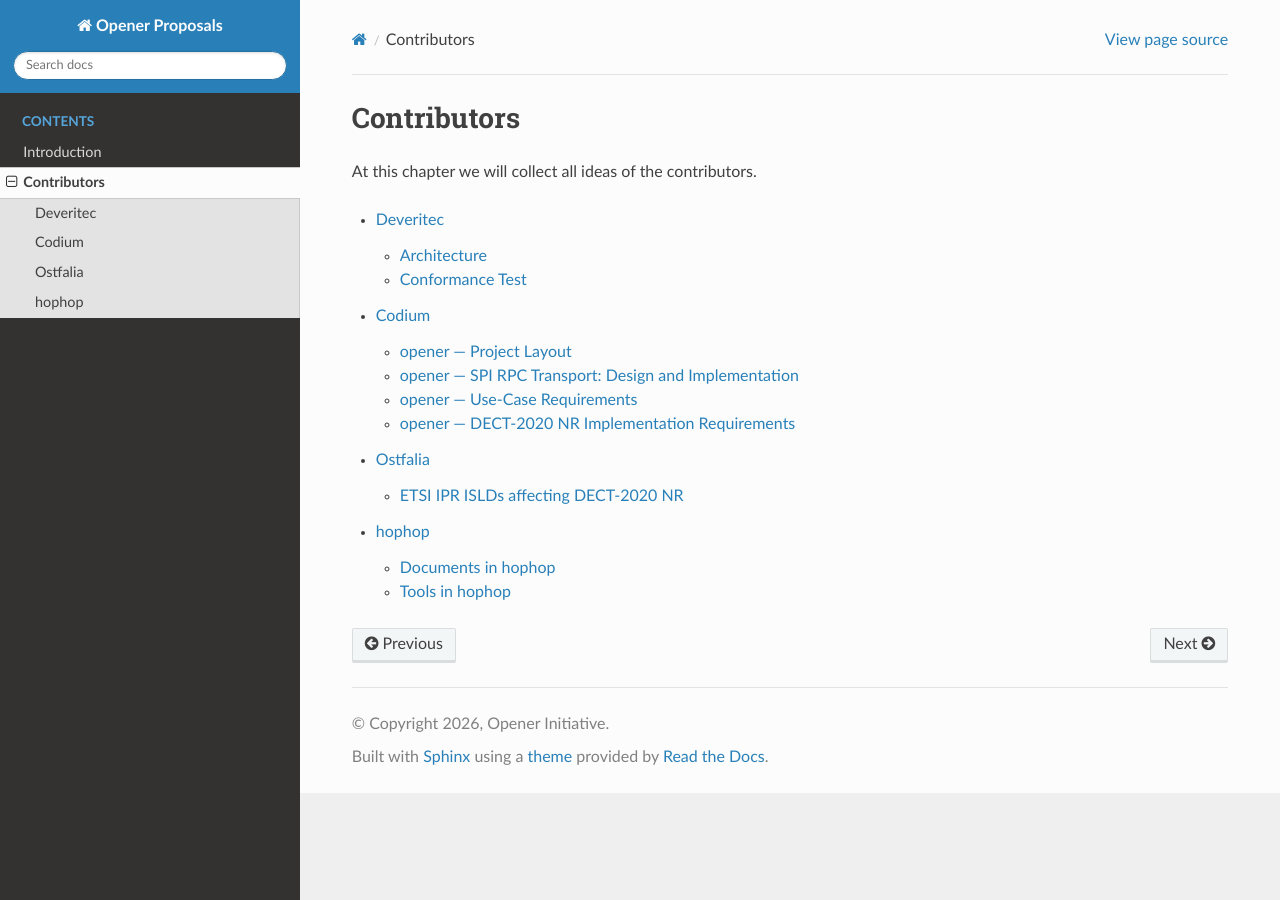
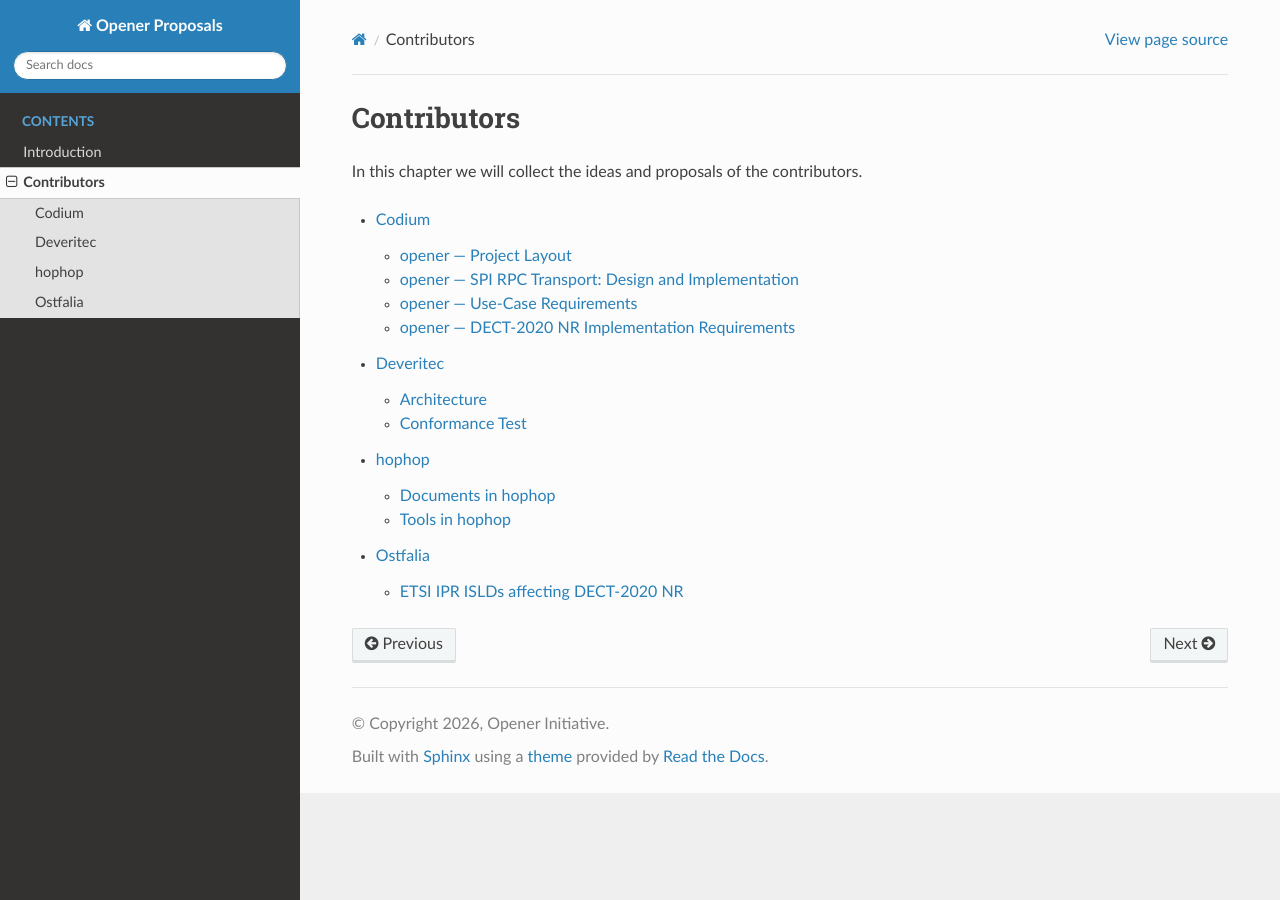
Before and after one commit to Opener-Initiative/proposals, a Sphinx documentation site: the page built from docs/contributors/index.rst, in a window 1280 px wide. Built offline with Sphinx 7.4.7 and the Read the Docs theme 3.1.0, drawn with Linux system fonts in a browser that asks for light colours.

Commit message:
Sort contributors alphabetically

```diff
--- a/docs/contributors/index.rst
+++ b/docs/contributors/index.rst
@@ -1,12 +1,12 @@
 Contributors
 ============
 
-At this chapter we will collect all ideas of the contributors.
+In this chapter we will collect the ideas and proposals of the contributors.
 
 .. toctree::
    :maxdepth: 2
 
+   codium/index
    deveritec/index
-   codium/index
+   hophop/index
    ostfalia/index
-   hophop/index
```
